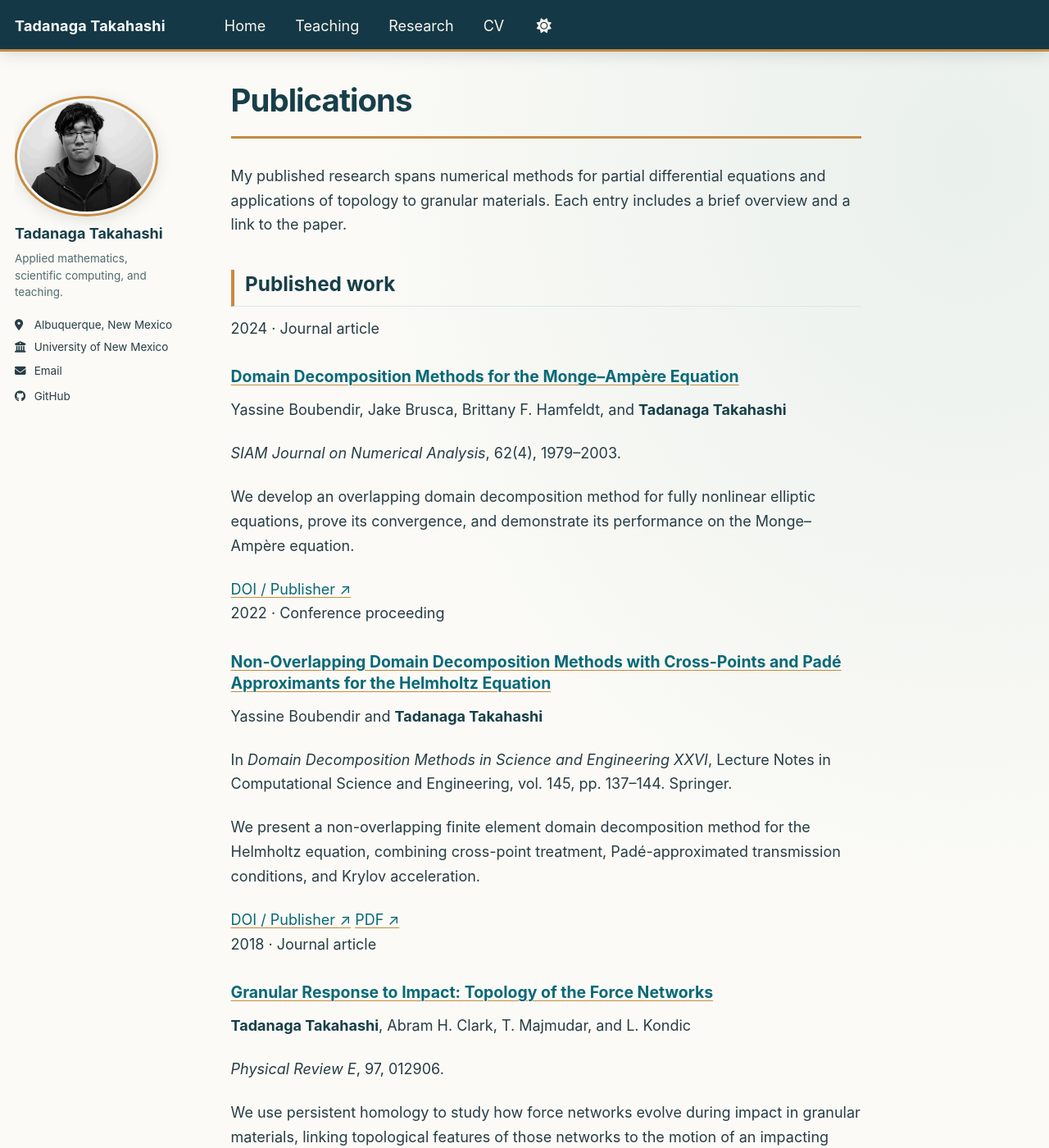
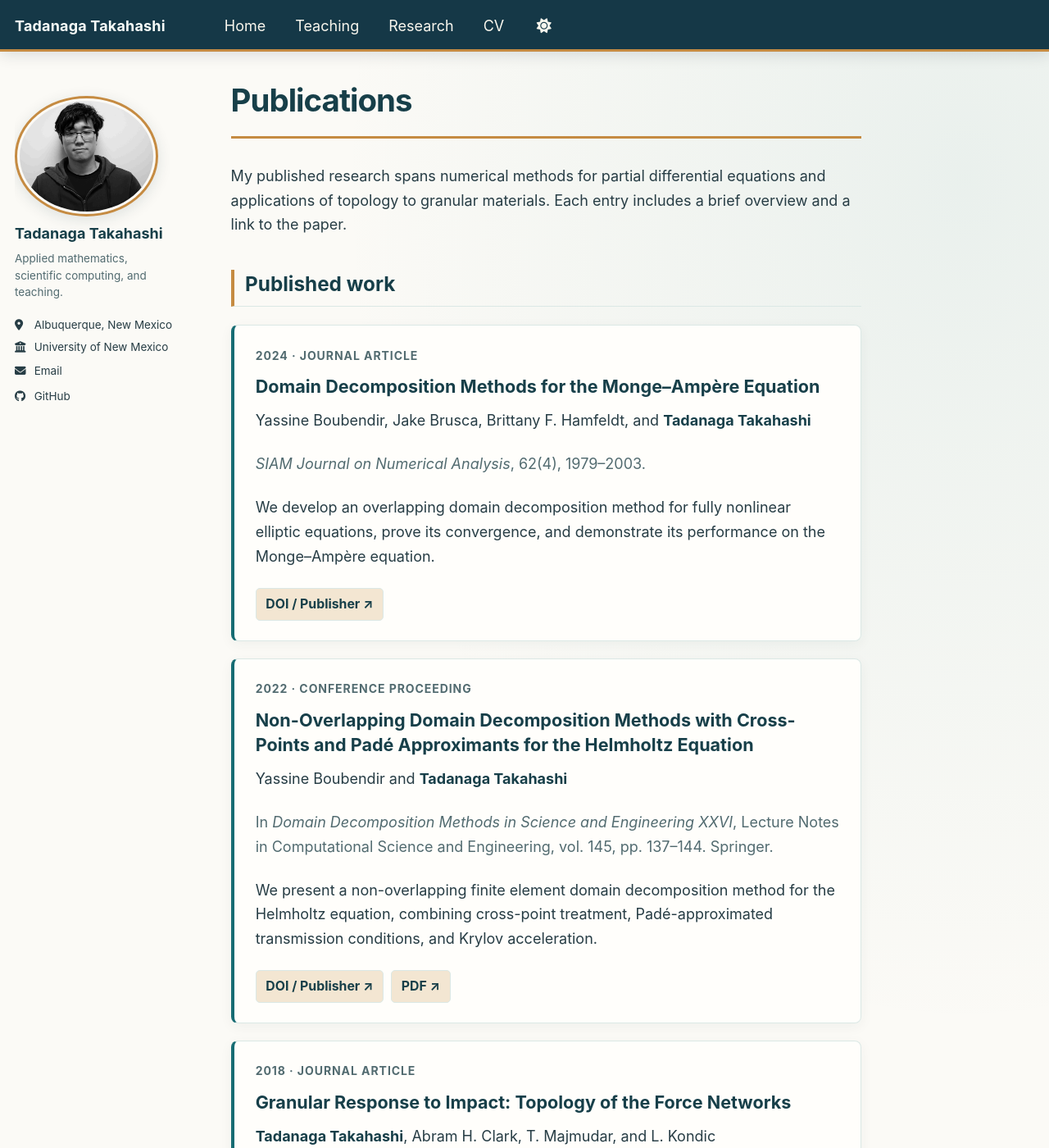
Before and after one commit to tadanaga/webpage, a Jekyll site: the page built from _pages/publications.md, in a window 1280 px wide and 1400 px high. Shown: the whole window at 82% size. Built offline with Jekyll 4.4.1, drawn with Linux system fonts in a browser that asks for light colours; a style sheet for code colours, icons or effects is not loaded.

Commit message:
Style publication cards for light and dark themes

```diff
--- a/_sass/layout/_site-polish.scss
+++ b/_sass/layout/_site-polish.scss
@@ -201,3 +201,93 @@ button:focus-visible {
     animation: none;
   }
 }
+
+/* Publication entries: concise summaries and clear paper links. */
+.publication-list {
+  display: grid;
+  gap: 1.15rem;
+  margin: 1.25rem 0 2rem;
+}
+
+.publication-card {
+  background: var(--site-panel-color);
+  border: 1px solid var(--global-border-color);
+  border-left: 4px solid var(--global-base-color);
+  border-radius: 8px;
+  padding: 1.35rem 1.45rem;
+  box-shadow: 0 4px 16px rgba(13, 52, 61, 0.05);
+}
+
+.publication-card__meta {
+  color: var(--global-text-color-light);
+  font-size: 0.78rem;
+  font-weight: 700;
+  letter-spacing: 0.065em;
+  text-transform: uppercase;
+}
+
+.page__content .publication-card__title {
+  color: var(--site-heading-color);
+  font-size: 1.2rem;
+  margin: 0.65rem 0;
+  line-height: 1.4;
+}
+
+.publication-card__title a {
+  color: var(--site-heading-color);
+  text-decoration: none;
+}
+
+.publication-card__title a:hover {
+  color: var(--global-link-color);
+  text-decoration: underline;
+  text-decoration-color: var(--site-accent-color);
+}
+
+.publication-card__authors,
+.publication-card__venue,
+.publication-card__summary {
+  margin: 0 0 0.65rem;
+}
+
+.publication-card__venue {
+  color: var(--global-text-color-light);
+  font-size: 0.95rem;
+}
+
+.publication-card__summary {
+  margin-top: 0.95rem;
+  line-height: 1.65;
+}
+
+.publication-card__links {
+  display: flex;
+  flex-wrap: wrap;
+  gap: 0.5rem;
+  margin-top: 1.15rem;
+}
+
+.page__content .publication-card__links a {
+  display: inline-block;
+  background: var(--site-accent-soft);
+  border: 1px solid var(--global-border-color);
+  border-radius: 5px;
+  color: var(--site-heading-color);
+  font-size: 0.88rem;
+  font-weight: 650;
+  padding: 0.32rem 0.65rem;
+  text-decoration: none;
+}
+
+.page__content .publication-card__links a:hover,
+.page__content .publication-card__links a:focus-visible {
+  border-color: var(--global-base-color);
+  background: var(--global-thead-color);
+  color: var(--global-link-color-hover);
+}
+
+@media (max-width: 600px) {
+  .publication-card {
+    padding: 1rem;
+  }
+}
```
